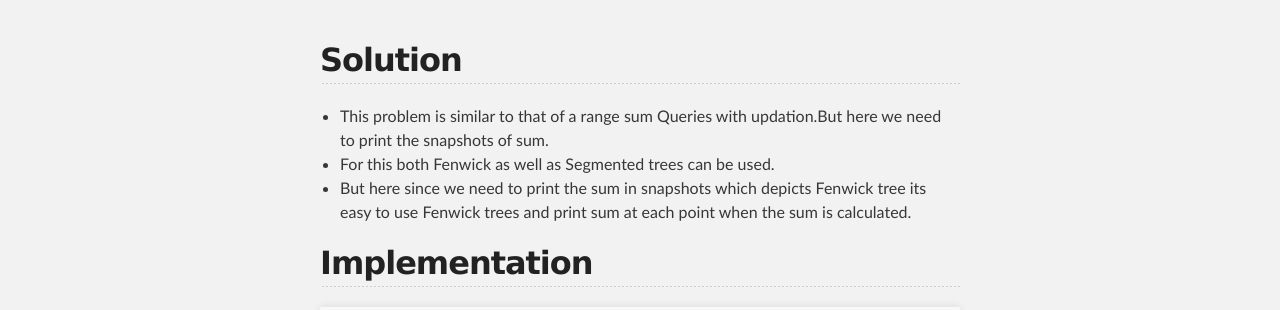
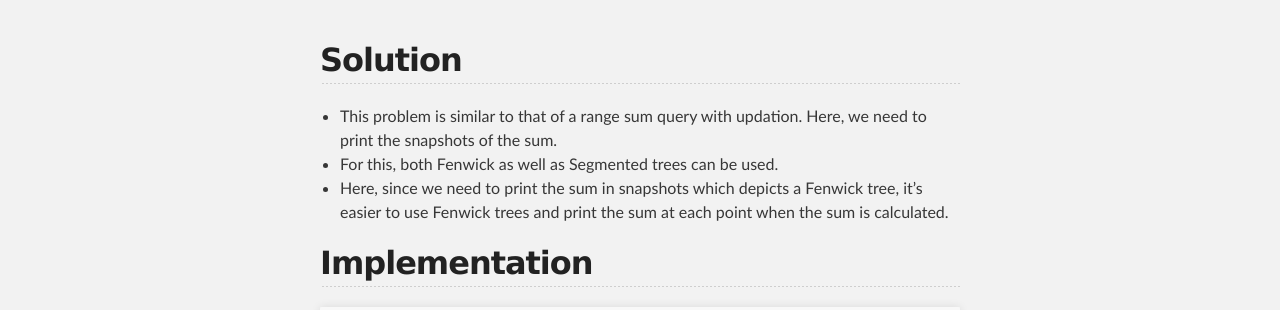
Before and after one commit to ieee-uvce-cs/ncode, a Jekyll site: the page built from editorials/August-2020/Do-You-Want-To-Build-A-Snow-Man.md, in a window 1280 px wide. Shown: the part 224-534 px from the top of the page. Built offline with Jekyll 4.4.1, drawn with Linux system fonts in a browser that asks for light colours.

Commit message:
Update and rename Do-You-Want-To-Bulid-A-Snow-Man.md to Do-You-Want-To-Build-A-Snow-Man.md

```diff
--- a/editorials/August-2020/Do-You-Want-To-Bulid-A-Snow-Man.md
+++ b/editorials/August-2020/Do-You-Want-To-Build-A-Snow-Man.md
@@ -7,9 +7,9 @@ link: https://www.hackerrank.com/contests/uvce-ncode-august-2020/challenges/do-y
 
 ## Solution
 
-* This problem is similar to that of a range sum Queries with updation.But here we need to print the snapshots of sum.
-* For this both Fenwick as well as Segmented trees can be used.
-* But here since we need to print the sum in snapshots which depicts Fenwick tree its easy to use Fenwick trees and print sum at each point when the sum is calculated.
+* This problem is similar to that of a range sum query with updation. Here, we need to print the snapshots of the sum.
+* For this, both Fenwick as well as Segmented trees can be used.
+* Here, since we need to print the sum in snapshots which depicts a Fenwick tree, it's easier to use Fenwick trees and print the sum at each point when the sum is calculated.
 
 ## Implementation
 
```
